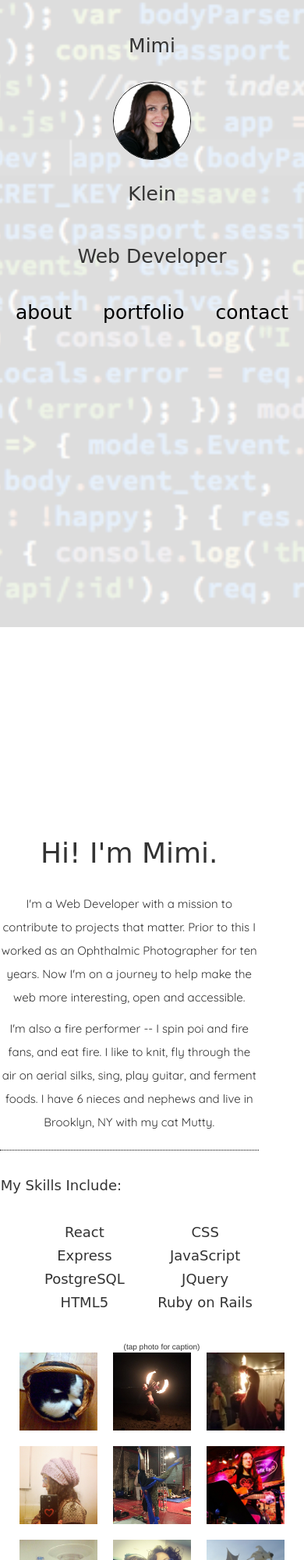
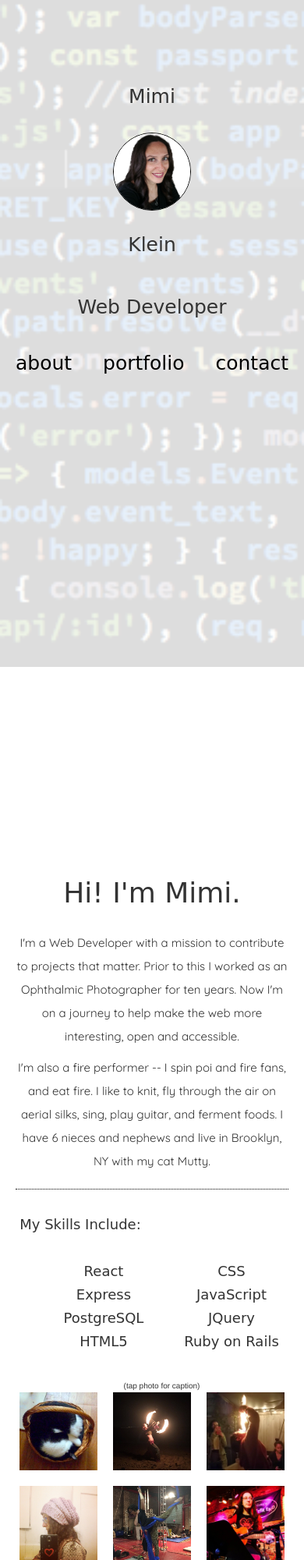
Before and after one commit to mimi26/mimi26.github.io, a plain HTML site: page index.html in a window 390 px wide. Shown: the top 2000 px of the page at 78% size. Drawn offline with nearby package versions, Linux system fonts and the light colour scheme; a web font is replaced by a local one.

Commit message:
fix padding top of landing page

```diff
--- a/style.css
+++ b/style.css
@@ -38,7 +38,7 @@ a:hover {
 }
 
 .code-landing, .code-work {
-  min-height: 100vh;
+  min-height: 106vh;
   background: url('images/code.png');
   background-repeat: no-repeat;
   background-size: cover;
@@ -52,7 +52,7 @@ Landing Page
 ===========================*/
 
 .name {
-  padding-top: 35px;
+  padding-top: 100px;
 }
 
 .code-landing {
@@ -428,7 +428,8 @@ Mobile
     text-align: center;
     line-height: 30px;
     font-size: 15px;
-    width: 85%;
+    width: 100%;
+    padding: 0 20px;
   }
 
   .img-grid {
```
